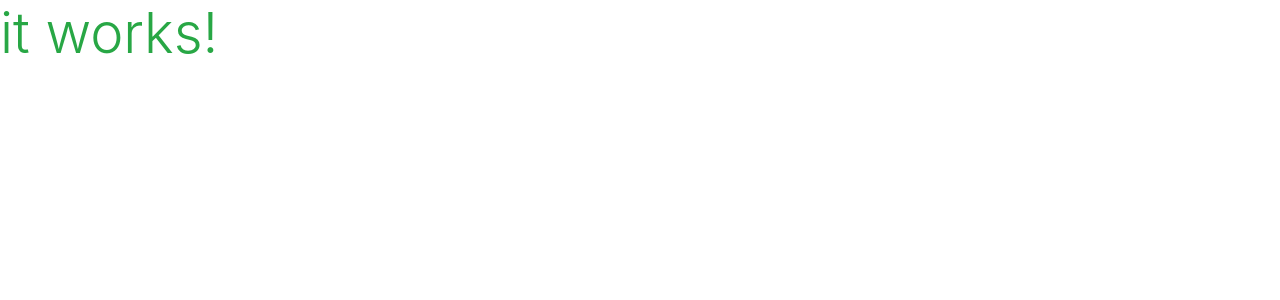
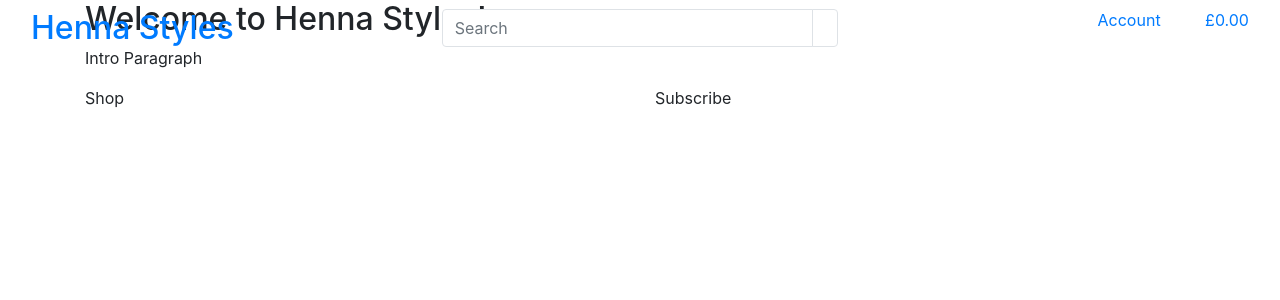
Before and after one commit to LitzN/MS4-Henna, a Django app: page / in a window 1280 px wide. Shown: the top 300 px of the page. Run offline with Django 3.2, Linux system fonts and the light colour scheme.

Commit message:
Added main header

```diff
--- a/HennaS/home/templates/home/index.html
+++ b/HennaS/home/templates/home/index.html
@@ -1,9 +1,32 @@
 {% extends "base.html" %}
 {% load static %}
 
+{% block page_header %}
+<div class="container header-container">
+    <div class="row">
+        <div class="col">
+        </div>
+    </div>
+</div>
+{% endblock %}
+
 {% block content %}
-<h1 class="display-4 text-success">
-    it works!
-</h1>
+<div class="container">
+    <div class="row h-50">
+        <div class="col h-50">
+            <div class="home-img"></div>
+        </div>
+    </div>
+    <div class="row">
+        <div class="col-12">
+            <h2>Welcome to Henna Styles!</h2>
+            <p>Intro Paragraph</p>
+        </div>
+    </div>
+    <div class="row">
+        <div class="col-12 col-md-6">Shop</div>
+        <div class="col-12 col-md-6">Subscribe</div>
+    </div>
+</div>
 
 {% endblock %}
--- a/HennaS/templates/base.html
+++ b/HennaS/templates/base.html
@@ -26,13 +26,77 @@
     <title>Henna Styles {% block extra_title %}{% endblock %}</title>
   </head>
   <body>
-    <header class="container-fluid fixed-top"></header>
+    <header class="container-fluid fixed-top">
+        <div class="row">
+            <div class="col-12 col-lg-4 my-auto py-1 py-lg-0 text-center text-lg-left">
+                <a href="{% url 'home' %}" class="nav-link main-logo-link">
+                    <h2 class="logo-font text-black my-0">Henna Styles</h2>
+                </a>
+            </div>
+            <div class="col-12 col-lg-4 my-auto py-1 py-lg-0">
+                <form method="GET" action="">
+                    <div class="input-group w-100">
+                        <input class="form-control border border-black" type="text" name="q" placeholder="Search">
+                        <div class="input-group-append">
+                            <button class="form-control btn btn-black border border-black" type="submit">
+                                <span class="icon">
+                                    <i class="fas fa-search"></i>
+                                </span>
+                            </button>
+                        </div>
+                    </div>
+                </form>
+            </div>
+            <div class="col-12 col-lg-4 my-auto py-1 py-lg-0">
+                <ul class="list-inline list-unstyled text-center text-lg-right my-0">
+                    <li class="list-inline-item dropdown">
+                        <a class="text-black nav-link" href="#" id="user-options" data-toggle="dropdown" aria-haspopup="true" aria-expanded="flase">
+                            <div class="text-center">
+                                <div><i class="fas fa-user fa-lg"></i></div>
+                                <p>Account</p>
+                            </div>
+                        </a>
+                        <div class="dropdown-menu border-0" aria-labelledby="user-options">
+                            {% if request.user.is_authenticated %}
+                                {% if request.user.is_superuser %}
+                                    <a href="" class="dropdown-item">Product Management</a>
+                                {% endif %}
+                                <a href="" class="dropdown-item">My Profile</a>
+                                <a href="{% url 'account_logout' %}">Logout</a>
+                            {% else %}
+                                <a href="{% url 'account_signup' %}" class="dropdown-item">Register</a>
+                                <a href="{% url 'account_login' %}" class="dropdown-item">Login</a>
+                            {% endif %}
+                        </div>
+                    </li>
+                    <li class="list-inline-item">
+                        <a class="{% if grand_total %}text-info font-weight-bold{% else %}text-black{% endif %} nav-link" href="">
+                            <div class="text-center">
+                                <div>
+                                    <i class="fas fa-shopping-bag fa-lg"></i>
+                                </div>
+                                <p class="my-0">
+                                    {% if grand_total %}
+                                        £{{ grand_total|floatformat:2 }}
+                                    {% else %}
+                                        £0.00
+                                    {% endif %}
+                                </p>
+                            </div>
+                        </a>
+                    </li>
+                </ul>
+            </div>
+        </div>
+    </header>
 
     {% if messages %}
         <div class="message-container"></div>
     {% endif %}
 
     {% block page_header %}
+
+
     {% endblock %}
 
     {% block content %}
```
